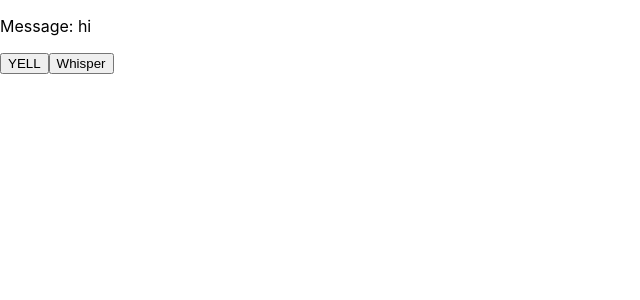
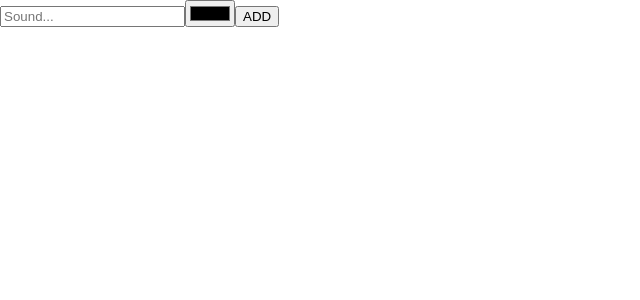
Before and after one commit to matovu-ronald/react-hooks, a Next.js app: page / in a window 1280 px wide. Shown: the top 300 px of the page, without its empty margins (0-640 px from the left). Built offline with nearby package versions, Linux system fonts and the light colour scheme.

Commit message:
Managing form inputs with useRef

```diff
--- a/pages/index.js
+++ b/pages/index.js
@@ -1,31 +1,31 @@
-import { Fragment, useEffect, useReducer, useState } from "react";
-
-const initialState = {
-  message: "hi",
-};
-
-function reducer(state, action) {
-  switch (action.type) {
-    case "yell":
-      return {
-        message: `HEY! I JUST SAID ${state.message}`,
-      };
-
-    case "whisper":
-      return {
-        message: `excuse me I JUST SAID ${state.message}`,
-      };
-  }
-}
+import { Fragment, useRef } from "react";
 
 export default function Home() {
-  const [state, dispatch] = useReducer(reducer, initialState);
+  const sound = useRef();
+  const color = useRef();
+
+  const submit = (e) => {
+    e.preventDefault();
+    const soundValue = sound.current.value;
+    const colorValue = color.current.value;
+    alert(`${soundValue} sounds like ${colorValue}`);
+    sound.current.value = "";
+    color.current.value = "";
+  };
 
   return (
     <Fragment>
-      <p>Message: {state.message}</p>
-      <button onClick={() => dispatch({ type: "yell" })}>YELL</button>
-      <button onClick={() => dispatch({ type: "whisper" })}>Whisper</button>
+      <form onSubmit={submit}>
+        <input
+          ref={sound}
+          type="text"
+          name="sound"
+          id="sound"
+          placeholder="Sound..."
+        />
+        <input ref={color} type="color" name="color" id="color" />
+        <button type="submit">ADD</button>
+      </form>
     </Fragment>
   );
 }
```
